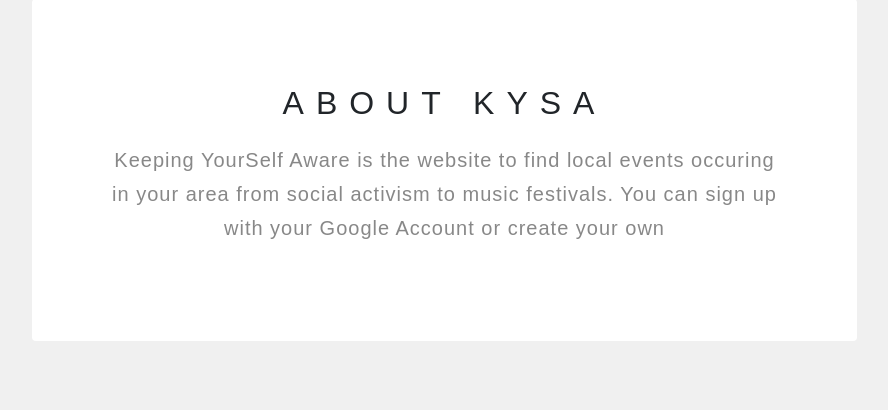
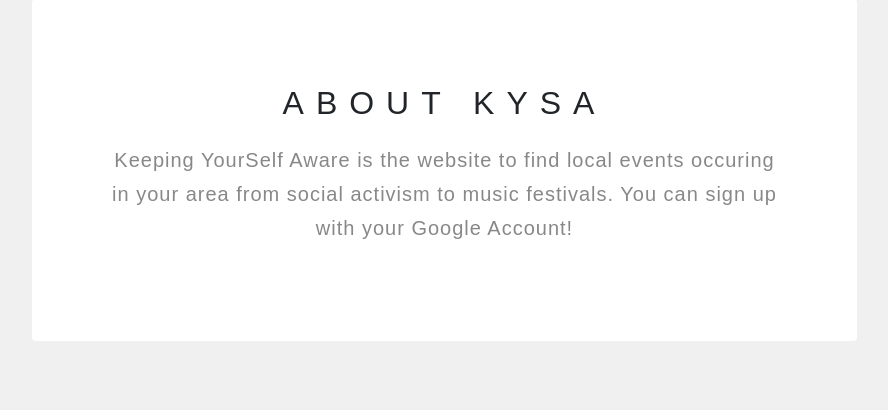
Before and after one commit to swk3st/KYSA-Meetup-Finder, a Django app: page / in a window 1280 px wide. Shown: the part 989-1399 px from the top of the page, without its empty margins (218-1106 px from the left). Run offline with Django 3.2, Linux system fonts and the light colour scheme; some libraries are stand-ins or nearby versions.

Commit message:
Updated wording

```diff
--- a/meetup_finder_app/templates/meetup_finder_app/home.html
+++ b/meetup_finder_app/templates/meetup_finder_app/home.html
@@ -58,7 +58,7 @@
         <div class="col-md-9 col-sm-8 wow fadeInUp" data-wow-delay="0.2s">
           <div class="about-thumb">
             <h1>About KYSA </h1>
-            <p> Keeping YourSelf Aware is the website to find local events occuring in your area from social activism to music festivals. You can sign up with your Google Account or create your own </p>
+            <p> Keeping YourSelf Aware is the website to find local events occuring in your area from social activism to music festivals. You can sign up with your Google Account! </p>
           </div>
         </div>
 
```
Also changed, not shown: db.sqlite3.
